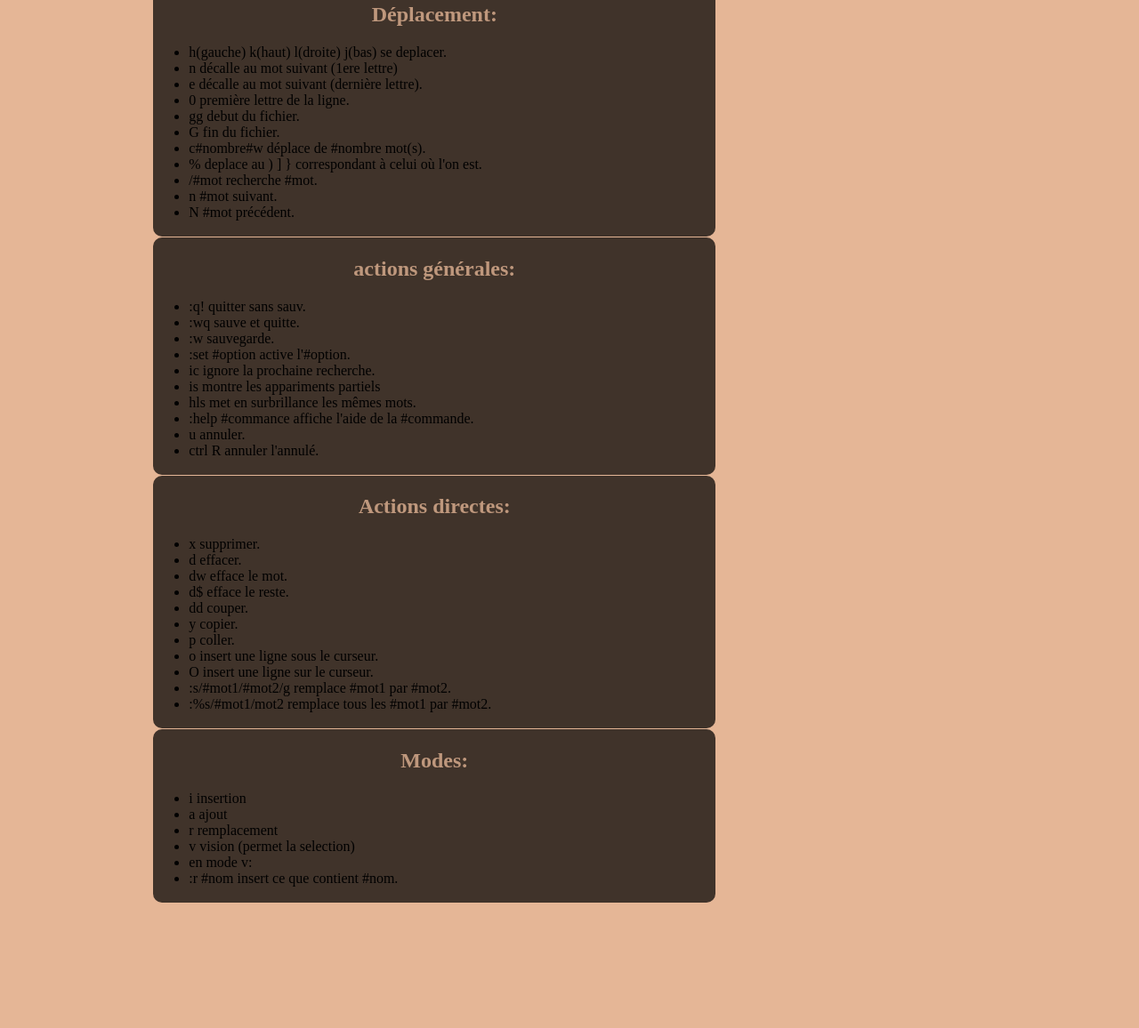
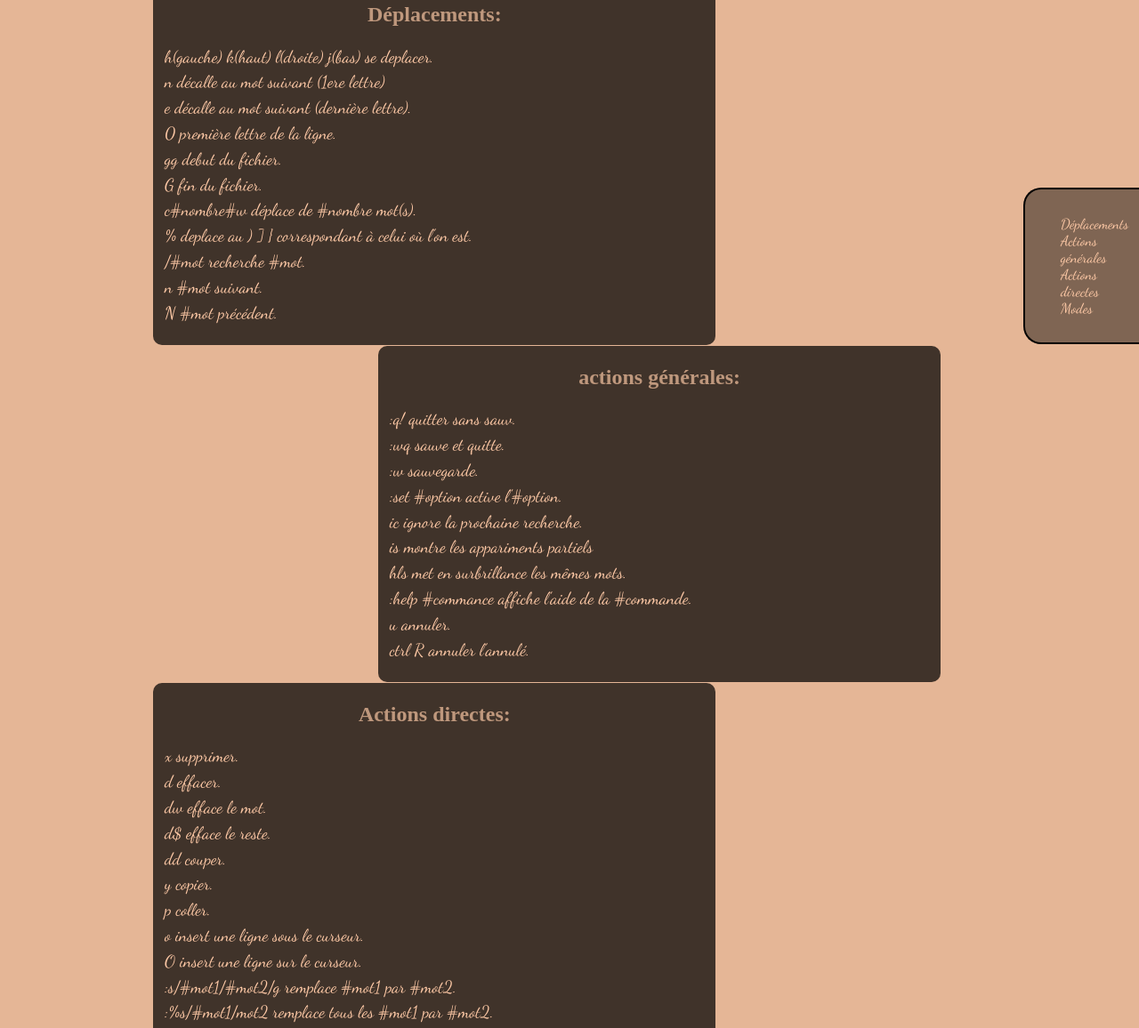
Before and after one commit to GuillaumeM59/002-cheat-sheet-vim, a plain HTML site: page index.html in a window 1280 px wide. Shown: the part 149-1305 px from the top of the page at 89% size. Before the commit the page ends 1172 px from the top, so only its background shows below. Drawn offline with Linux system fonts and the light colour scheme.

Commit message:
add nav menu

```diff
--- a/css/style.css
+++ b/css/style.css
@@ -14,8 +14,8 @@ h2
  text-align: center;
  color: #BF987D;
 }
-p
-{
+p, ul
+{  list-style: none;
  font-family: "Dancing Script", cursive;
 }
 header
@@ -43,12 +43,13 @@ header p
  right: 0;
  top: 50%;
  width: 8em;
+
  margin-top: -2.5em;
  background-color: #7F6553;
  border: 2px solid black;
  border-radius: 20px 0 0 20px;
  border-right: none;
- list-style: none;
+
  padding-top: 1%;
  padding-bottom: 1%;
 }
@@ -73,8 +74,9 @@ section
  text-align: justify;
 
 }
-section p
-{padding-left: 2%;
+section ul
+{list-style: none;
+  padding-left: 2%;
  padding-right: 2%;
  font-size: 1.2em;
  color: #FFCAA7;
--- a/index.html
+++ b/index.html
@@ -9,12 +9,18 @@
   <body>
     <header>
       <h1>VIM</h1>
-      <p>
-        Les Cheat-Sheet à la Guytou
-      </p>
+      <p>Les Cheat-Sheet à la Guytou</p>
     </header>
-    <section>
-      <h2>Déplacement:</h2>
+    <nav id="menu">
+      <ul>
+        <li><a href="#deplacements">Déplacements</a></li>
+        <li><a href="#actgen">Actions générales</a></li>
+        <li><a href="#actdir">Actions directes</a></li>
+        <li><a href="#modes">Modes</a></li>
+      </ul>
+    </nav>
+    <section id="deplacements">
+      <h2>Déplacements:</h2>
       <ul>
         <li>h(gauche) k(haut) l(droite) j(bas)  se deplacer.</li>
         <li>n  décalle au mot suivant (1ere lettre)</li>
@@ -30,7 +36,7 @@
         </li>
       </ul>
     </section>
-    <section>
+    <section id="actgen" class="blocpair">
       <h2>actions générales:</h2>
       <ul>
         <li>:q!  quitter sans sauv.</li>
@@ -38,16 +44,17 @@
         <li>:w  sauvegarde.</li>
         <li>:set #option active l'#option.
           <li>ic ignore la prochaine recherche.</li>
-        <li>is montre les appariments partiels</li></li>
-        <li>hls met en surbrillance les mêmes mots.</li>
+          <li>is montre les appariments partiels</li>
+          <li>hls met en surbrillance les mêmes mots.</li></li>
         <li>:help #commance  affiche l'aide de la #commande.</li>
         <li>u  annuler.</li>
         <li>ctrl R annuler l'annulé.</li>
       </ul>
     </section>
-    <section>
+    <section id="actdir">
       <h2>Actions directes:</h2>
-      <ul><li>x  supprimer.</li>
+      <ul>
+        <li>x  supprimer.</li>
         <li>d  effacer.</li>
         <li>dw efface le mot.</li>
         <li>d$ efface le reste.</li>
@@ -60,10 +67,10 @@
         <li>:%s/#mot1/mot2   remplace tous les #mot1 par #mot2.</li>
         </ul>
     </section>
-    <section>
+    <section id="modes" class="blocpair">
       <h2>Modes:</h2>
-
-        <ul><li>i  insertion</li>
+        <ul>
+          <li>i  insertion</li>
           <li>a  ajout</li>
           <li>r remplacement</li>
           <li>v  vision (permet la selection)</li>
```
Lines whose indentation alone changed are shown as unchanged.
